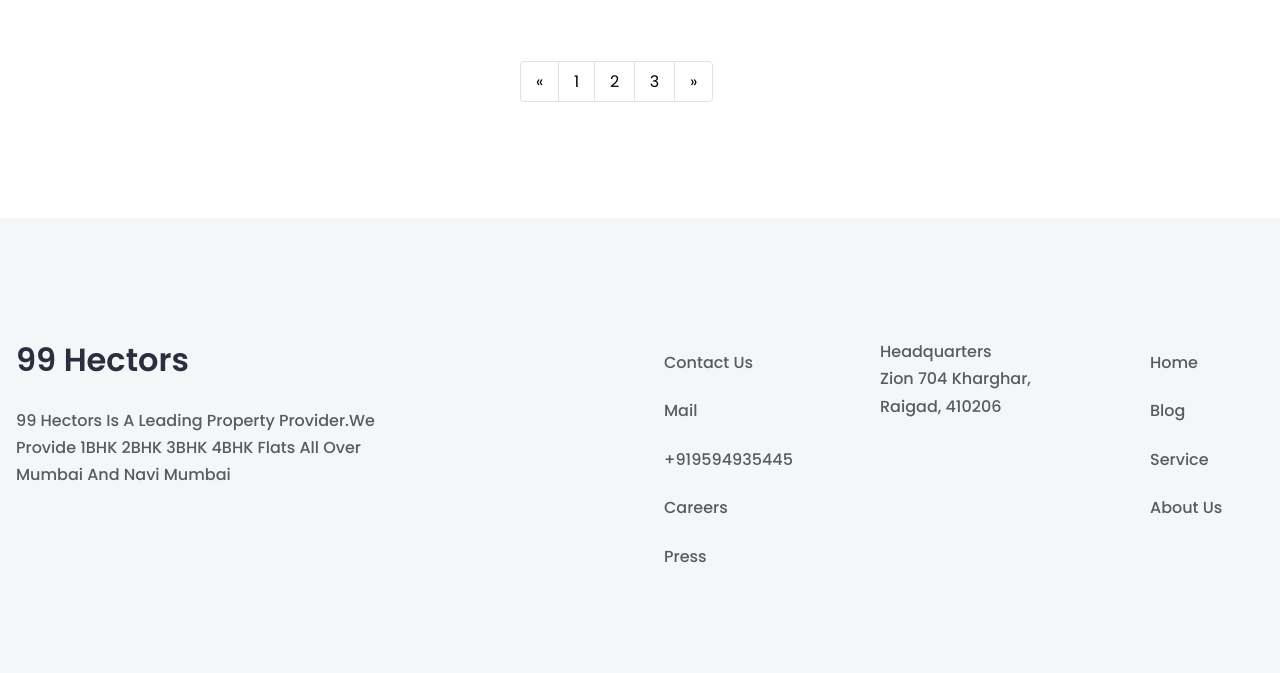
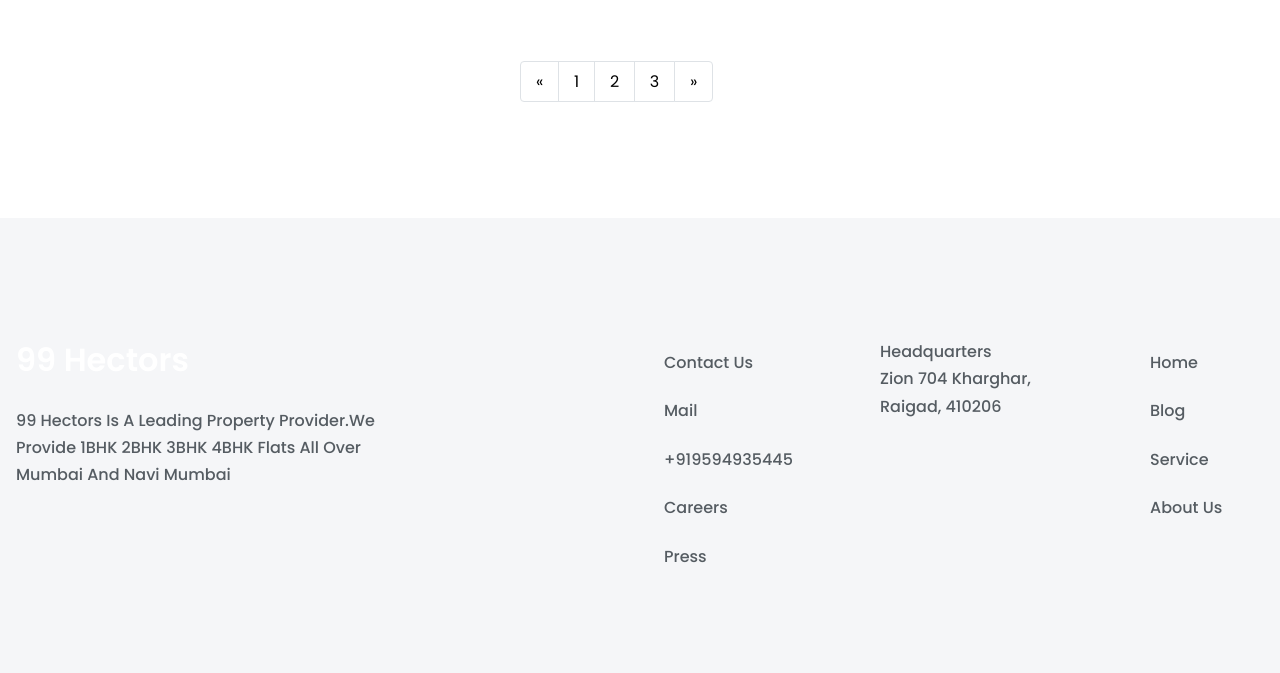
Before and after one commit to TaherAfsar/99Hectors, a plain HTML site: page blog.html in a window 1280 px wide. Shown: the part 1902-2575 px from the top of the page. Drawn offline with Linux system fonts and the light colour scheme.

Commit message:
Undoed the footer

```diff
--- a/assets/css/style.css
+++ b/assets/css/style.css
@@ -144,7 +144,7 @@ img {
   color: #d4af37;
 }
 .text-ebony-clay {
-  color: #2b2e3f !important;
+  color: #ffffff !important;
 }
 a.nav-link {
   color: #ffffff !important;
```
